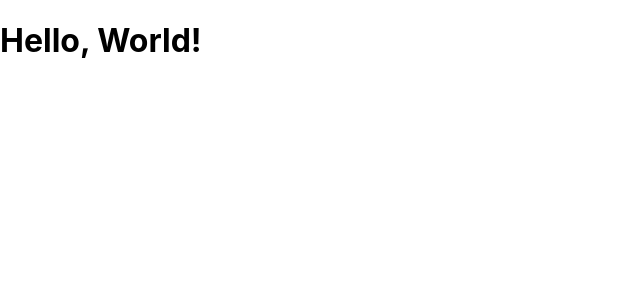
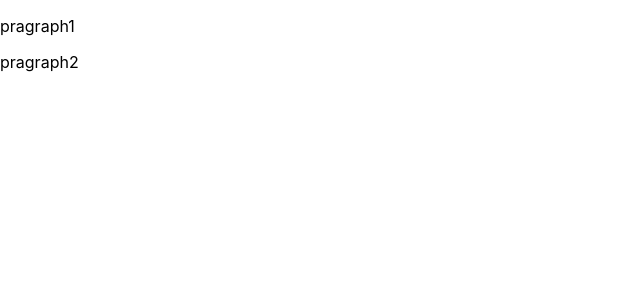
Before and after one commit to thanaism/udemy-react-redux, a React (Create React App) app: page / in a window 1280 px wide. Shown: the top 300 px of the page, without its empty margins (0-640 px from the left). Built offline with nearby package versions, Linux system fonts and the light colour scheme.

Commit message:
learn syntax jsx

```diff
--- a/src/App.js
+++ b/src/App.js
@@ -3,7 +3,25 @@ import React from 'react';
 //import './App.css';
 
 function App() {
-  return <div><h1>Hello, World!</h1></div>;
+  const dom = <h1>Hi!</h1>;
+  return (
+    <React.Fragment>
+      <p>pragraph1</p>
+      <p>pragraph2</p>
+    </React.Fragment>
+  );
 }
 
+// class App extends React.Component{
+//   render(){
+//     return (
+//       React.createElement(
+//         'div',
+//         null,
+//         'Hello, React!'
+//       )
+//     );
+//   }
+// }
+
 export default App;
```
